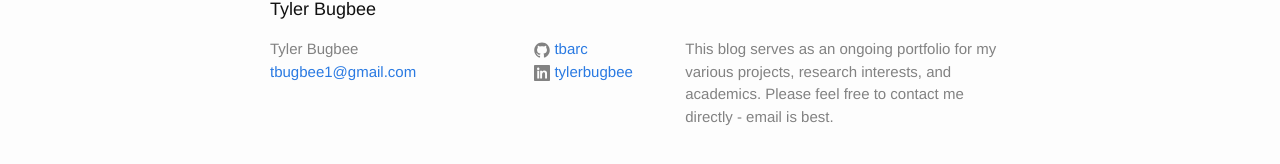
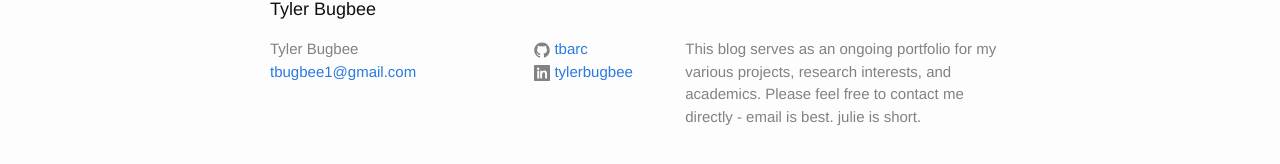
Before and after one commit to tbarc/tbarc.github.io, a Jekyll site: the page built from index.html, in a window 1280 px wide. Shown: the part 691-855 px from the top of the page. Built offline with Jekyll 4.4.1, drawn with Linux system fonts in a browser that asks for light colours.

Commit message:
Update config 4 fun (to be changed back)

```diff
--- a/_config.yml
+++ b/_config.yml
@@ -10,7 +10,7 @@ title: Tyler Bugbee
 email: tbugbee1@gmail.com
 description: > # this means to ignore newlines until "baseurl:"
   This blog serves as an ongoing portfolio for my various projects, research interests,
-  and academics. Please feel free to contact me directly - email is best.
+  and academics. Please feel free to contact me directly - email is best. julie is short.
 baseurl: "" # the subpath of your site, e.g. /blog
 url: "http://www.tylerbugbee.com" # the base hostname & protocol for your site
 github_username:  tbarc
```
